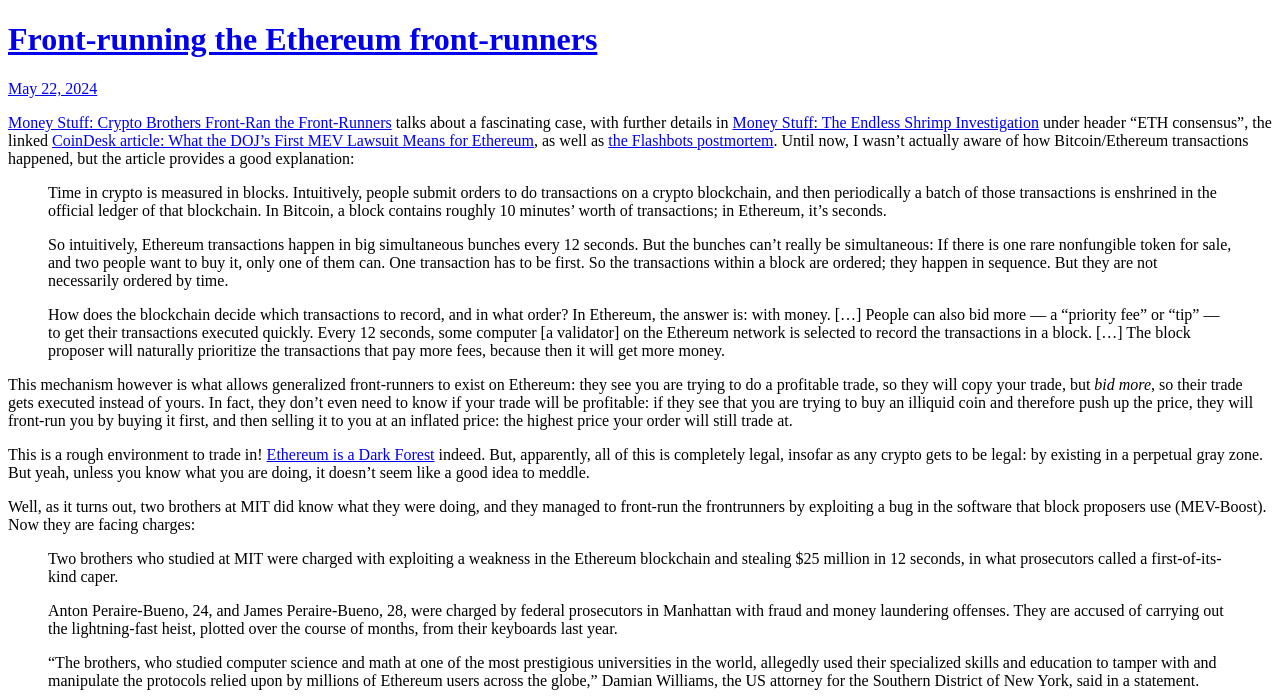
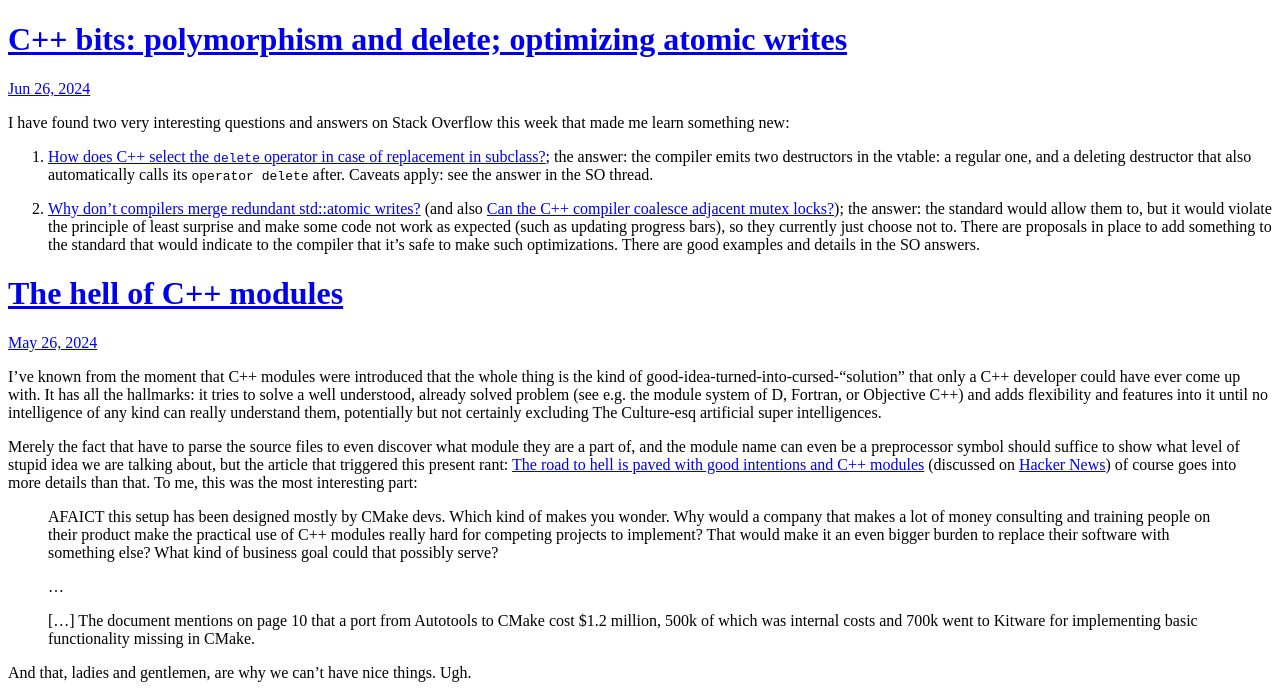
Before and after one commit to shdnx/microblog-mirror, a plain HTML site: page index.html in a window 1280 px wide. Shown: the top 700 px of the page. Drawn offline with Linux system fonts and the light colour scheme.

Commit message:
Archiving from Micro.blog.

```diff
--- a/index.html
+++ b/index.html
@@ -21,6 +21,47 @@
 <div class="h-feed">
 
 
+
+	  <div class="h-entry">
+
+			<h1><a href="https://blog.gaborkozar.me/2024/06/26/c-bits-polymorphism.html">C&#43;&#43; bits: polymorphism and delete; optimizing atomic writes</a></h1>
+
+
+		<a href="https://blog.gaborkozar.me/2024/06/26/c-bits-polymorphism.html" class="u-url"><time class="dt-published" datetime="2024-06-26 00:10:57 &#43;0200">Jun 26, 2024</time></a>
+
+		<div class="e-content">
+			 <p>I have found two very interesting questions and answers on Stack Overflow this week that made me learn something new:</p>
+<ol>
+<li>
+<p><a href="https://stackoverflow.com/q/78664637/128240">How does C++ select the <code>delete</code> operator in case of replacement in subclass?</a>; the answer: the compiler emits two destructors in the vtable: a regular one, and a deleting destructor that also automatically calls its <code>operator delete</code> after. Caveats apply: see the answer in the SO thread.</p>
+</li>
+<li>
+<p><a href="https://stackoverflow.com/q/45960387/128240">Why don&rsquo;t compilers merge redundant std::atomic writes?</a> (and also <a href="https://stackoverflow.com/q/78656116/128240">Can the C++ compiler coalesce adjacent mutex locks?</a>); the answer: the standard would allow them to, but it would violate the principle of least surprise and make some code not work as expected (such as updating progress bars), so they currently just choose not to. There are proposals in place to add something to the standard that would indicate to the compiler that it&rsquo;s safe to make such optimizations. There are good examples and details in the SO answers.</p>
+</li>
+</ol>
+
+		</div>
+	  </div>
+
+	  <div class="h-entry">
+
+			<h1><a href="https://blog.gaborkozar.me/2024/05/26/the-hell-of.html">The hell of C&#43;&#43; modules</a></h1>
+
+
+		<a href="https://blog.gaborkozar.me/2024/05/26/the-hell-of.html" class="u-url"><time class="dt-published" datetime="2024-05-26 00:47:22 &#43;0200">May 26, 2024</time></a>
+
+		<div class="e-content">
+			 <p>I&rsquo;ve known from the moment that C++ modules were introduced that the whole thing is the kind of good-idea-turned-into-cursed-&ldquo;solution&rdquo; that only a C++ developer could have ever come up with. It has all the hallmarks: it tries to solve a well understood, already solved problem (see e.g. the module system of D, Fortran, or Objective C++) and adds flexibility and features into it until no intelligence of any kind can really understand them, potentially but not certainly excluding The Culture-esq artificial super intelligences.</p>
+<p>Merely the fact that have to parse the source files to even discover what module they are a part of, and the module name can even be a preprocessor symbol should suffice to show what level of stupid idea we are talking about, but the article that triggered this present rant: <a href="https://nibblestew.blogspot.com/2023/10/the-road-to-hell-is-paved-with-good.html">The road to hell is paved with good intentions and C++ modules</a> (discussed on <a href="https://news.ycombinator.com/item?id=40476134">Hacker News</a>) of course goes into more details than that. To me, this was the most interesting part:</p>
+<blockquote>
+<p>AFAICT this setup has been designed mostly by CMake devs. Which kind of makes you wonder. Why would a company that makes a lot of money consulting and training people on their product make the practical use of C++ modules really hard for competing projects to implement? That would make it an even bigger burden to replace their software with something else? What kind of business goal could that possibly serve?</p>
+<p>&hellip;</p>
+<p>[&hellip;] The document mentions on page 10 that a port from Autotools to CMake cost $1.2 million, 500k of which was internal costs and 700k went to Kitware for implementing basic functionality missing in CMake.</p>
+</blockquote>
+<p>And that, ladies and gentlemen, are why we can&rsquo;t have nice things. Ugh.</p>
+
+		</div>
+	  </div>
 
 	  <div class="h-entry">
 
@@ -65,9 +106,17 @@
 <p>The Justice Department, reasonably, cites these searches as evidence of a guilty conscience. Also though I wonder how well they worked? Like, has anyone ever (1) acquired $25 million of ill-gotten money, (2) googled “money laundering” and (3) successfully used to results to launder the money?</p>
 </blockquote>
 <p>I think that is hilarious, but also a bit strange. You would think that somebody being able to plan and execute such a sophisticated attack would know better than to Google such terms. But that&rsquo;s probably not fair: software hacking and finance are both commonly viewed as games of a sort: you get to make a lot of money by solving very complicated puzzles. And the ability to solve puzzles well does not necessarily correlate with having the wisdom to understand how and when you can do that.</p>
-<blockquote>
-<p>Still, others remain convinced that exploiting MEV bots designed to reorder transactions is fair game. “It&rsquo;s a little hard to sympathize with MEV bots and block builders getting f<em>cked over by block proposers, in the exact same way they are f</em>cking over end users,” the anonymous researcher said.</p>
-</blockquote>
+<p>Nonetheless, the case is highly controversial. As Matt Lavine put it:</p>
+<blockquote>
+<p>But to me what is wild about this case is that the Justice Department is bringing down the full weight of US federal criminal law to protect Ethereum front-running bots. The word “front-run” is right there in the indictment! The Justice Department has a long history of prosecuting people for front-running! Because it is traditionally a crime!</p>
+<p>&hellip;</p>
+<p>But here! I mean! Ethereum and its decentralized exchanges have a market structure that is like “bots can look at your transactions and front-run them if that’s profitable.” And these guys, allegedly, front-ran the front-runners; they turned the market structure around so that they could get an early look at the front-running bots’ front-running transactions and front-run them instead. By hacking, sure, sure, it’s bad. But it leaves the Justice Department in the odd position of saying that the integrity of crypto front-running is important and must be defended.</p>
+</blockquote>
+<p>Or, as an anonymous researcher has said a bit less delicately:</p>
+<blockquote>
+<p>It&rsquo;s a little hard to sympathize with MEV bots and block builders getting f-cked over by block proposers, in the exact same way they are f-cking over end users.</p>
+</blockquote>
+<p>Yeeeeeahh. The USA DOJ is in a weird place here, and I do not understand the point of them bringing this case. Do they really have nothing better to do?</p>
 
 		</div>
 	  </div>
```
